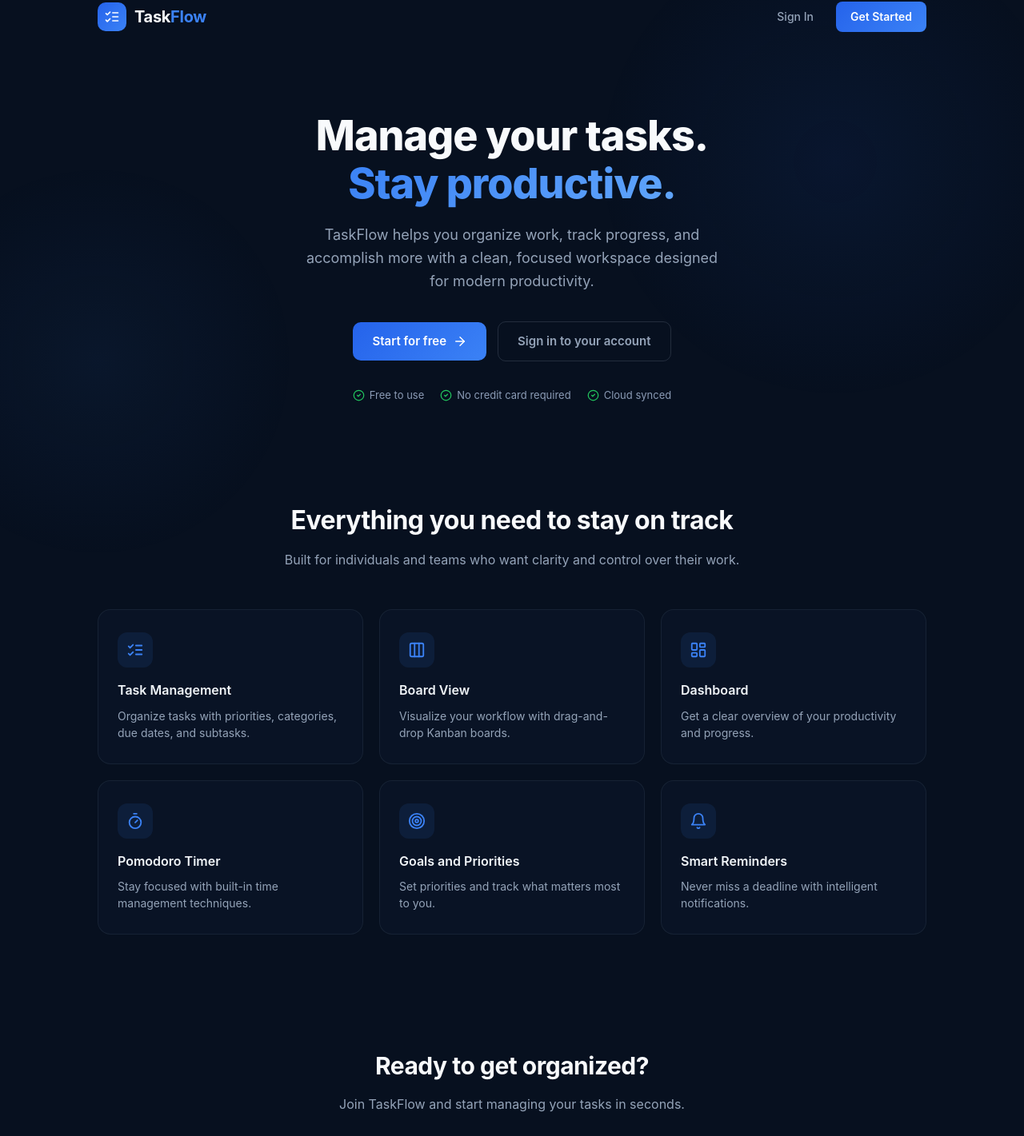
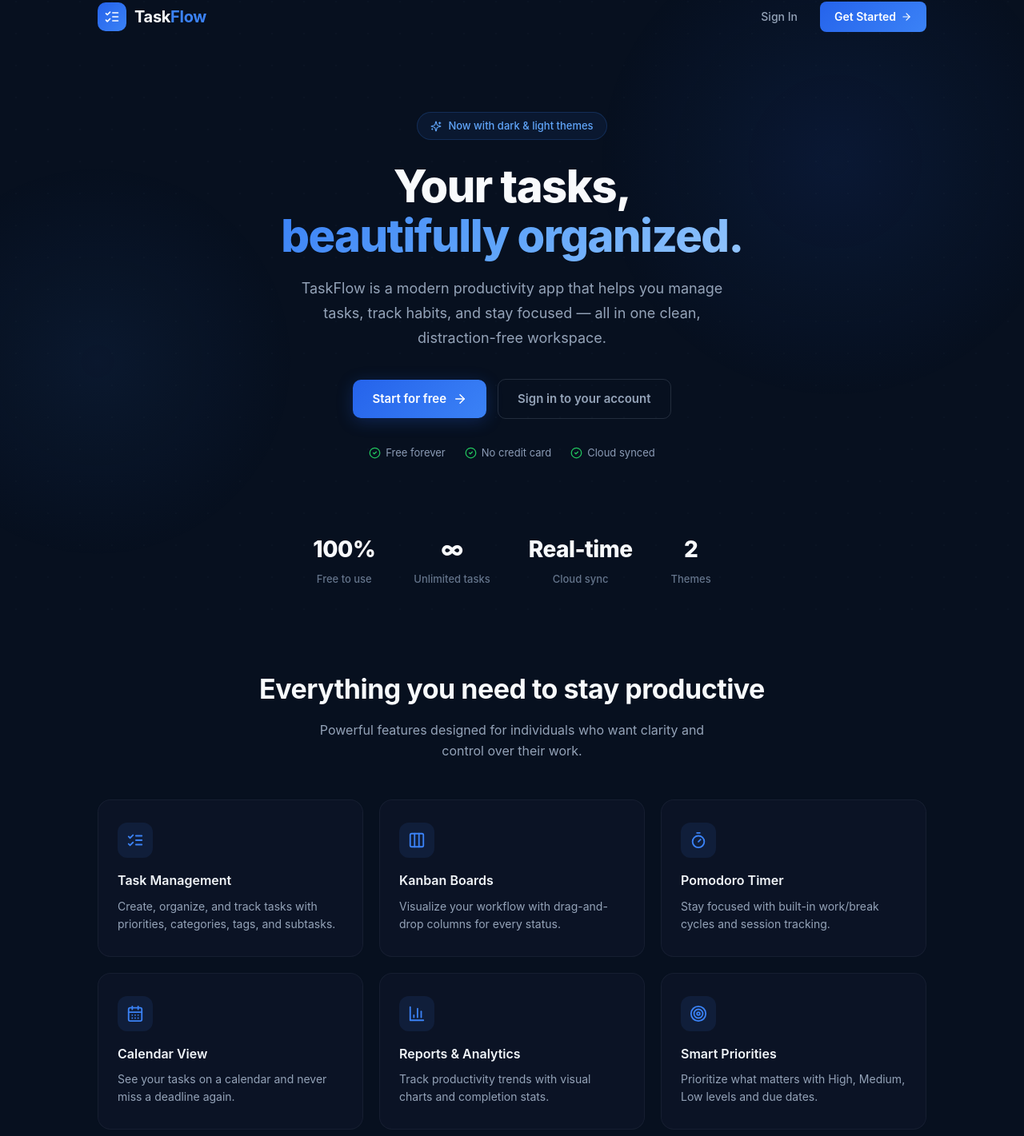
Before and after one commit to josntndr/kiro-todo-v2, a React (Vite) app: page / in a window 1280 px wide. Shown: the part 18-1439 px from the top of the page at 80% size. Built offline with nearby package versions, Linux system fonts and the light colour scheme; no server answers.

Commit message:
feat: update landing page with improved design, stats section, and why section

```diff
--- a/src/pages/LandingPage.css
+++ b/src/pages/LandingPage.css
@@ -1,5 +1,4 @@
 /* ===== Landing Page ===== */
-
 .landing-page {
   position: relative;
   min-height: 100dvh;
@@ -9,444 +8,109 @@
   overflow-x: hidden;
 }
 
-/* Background Glows */
-.landing-bg-glow {
-  position: fixed;
-  border-radius: 50%;
-  pointer-events: none;
-}
-
-.landing-bg-glow--1 {
-  top: -10%;
-  right: -5%;
-  width: 600px;
-  height: 600px;
-  background: radial-gradient(circle, rgba(37, 99, 235, 0.08) 0%, transparent 70%);
-}
-
-.landing-bg-glow--2 {
-  bottom: 10%;
-  left: -10%;
-  width: 500px;
-  height: 500px;
-  background: radial-gradient(circle, rgba(59, 130, 246, 0.06) 0%, transparent 70%);
-}
+/* Background */
+.landing-bg-glow { position: fixed; border-radius: 50%; pointer-events: none; }
+.landing-bg-glow--1 { top: -10%; right: -5%; width: 600px; height: 600px; background: radial-gradient(circle, rgba(37, 99, 235, 0.1) 0%, transparent 70%); }
+.landing-bg-glow--2 { bottom: 10%; left: -10%; width: 500px; height: 500px; background: radial-gradient(circle, rgba(59, 130, 246, 0.07) 0%, transparent 70%); }
+.landing-bg-grid { position: fixed; inset: 0; background-image: radial-gradient(rgba(148, 163, 184, 0.03) 1px, transparent 1px); background-size: 40px 40px; pointer-events: none; }
 
 /* Navigation */
-.landing-nav {
-  position: relative;
-  display: flex;
-  align-items: center;
-  justify-content: space-between;
-  max-width: 1100px;
-  margin: 0 auto;
-  padding: 20px 32px;
-}
-
-.landing-nav-brand {
-  display: flex;
-  align-items: center;
-  gap: 10px;
-}
-
-.landing-nav-logo {
-  display: flex;
-  align-items: center;
-  justify-content: center;
-  width: 36px;
-  height: 36px;
-  border-radius: 10px;
-  background: linear-gradient(135deg, #2563eb, #3b82f6);
-  color: #ffffff;
-}
-
-.landing-nav-name {
-  font-size: 20px;
-  font-weight: 700;
-  letter-spacing: -0.3px;
-}
-
-.landing-nav-task {
-  color: #f8fafc;
-}
-
-.landing-nav-flow {
-  color: #3b82f6;
-}
-
-.landing-nav-links {
-  display: flex;
-  align-items: center;
-  gap: 12px;
-}
-
-.landing-nav-link {
-  padding: 8px 16px;
-  font-size: 14px;
-  font-weight: 500;
-  color: #94a3b8;
-  text-decoration: none;
-  border-radius: 8px;
-  transition: color 0.15s ease, background 0.15s ease;
-}
-
-.landing-nav-link:hover {
-  color: #f1f5f9;
-  background: rgba(148, 163, 184, 0.08);
-}
-
-.landing-nav-cta {
-  padding: 8px 18px;
-  font-size: 14px;
-  font-weight: 600;
-  color: #ffffff;
-  text-decoration: none;
-  background: linear-gradient(135deg, #2563eb, #3b82f6);
-  border-radius: 8px;
-  transition: filter 0.15s ease, transform 0.15s ease;
-}
-
-.landing-nav-cta:hover {
-  filter: brightness(1.1);
-  transform: translateY(-1px);
-}
+.landing-nav { position: relative; display: flex; align-items: center; justify-content: space-between; max-width: 1100px; margin: 0 auto; padding: 20px 32px; }
+.landing-nav-brand { display: flex; align-items: center; gap: 10px; }
+.landing-nav-logo { display: flex; align-items: center; justify-content: center; width: 36px; height: 36px; border-radius: 10px; background: linear-gradient(135deg, #2563eb, #3b82f6); color: #fff; }
+.landing-nav-name { font-size: 20px; font-weight: 700; letter-spacing: -0.3px; }
+.landing-nav-task { color: #f8fafc; }
+.landing-nav-flow { color: #3b82f6; }
+.landing-nav-links { display: flex; align-items: center; gap: 12px; }
+.landing-nav-link { padding: 8px 16px; font-size: 14px; font-weight: 500; color: #94a3b8; text-decoration: none; border-radius: 8px; transition: all 0.2s; }
+.landing-nav-link:hover { color: #f1f5f9; background: rgba(148, 163, 184, 0.08); }
+.landing-nav-cta { display: inline-flex; align-items: center; gap: 6px; padding: 8px 18px; font-size: 14px; font-weight: 600; color: #fff; text-decoration: none; background: linear-gradient(135deg, #2563eb, #3b82f6); border-radius: 8px; transition: all 0.2s; }
+.landing-nav-cta:hover { filter: brightness(1.1); transform: translateY(-1px); }
 
 /* Hero */
-.landing-hero {
-  position: relative;
-  display: flex;
-  align-items: center;
-  justify-content: center;
-  padding: 80px 32px 60px;
-}
-
-.landing-hero-content {
-  max-width: 680px;
-  text-align: center;
-}
-
-.landing-hero-title {
-  font-size: 52px;
-  font-weight: 800;
-  line-height: 1.15;
-  letter-spacing: -1px;
-  margin: 0 0 20px 0;
-  color: #f8fafc;
-}
-
-.landing-hero-highlight {
-  background: linear-gradient(135deg, #3b82f6, #60a5fa);
-  -webkit-background-clip: text;
-  -webkit-text-fill-color: transparent;
-  background-clip: text;
-}
-
-.landing-hero-subtitle {
-  font-size: 18px;
-  line-height: 1.6;
-  color: #94a3b8;
-  margin: 0 0 36px 0;
-  max-width: 540px;
-  margin-left: auto;
-  margin-right: auto;
-}
-
-.landing-hero-actions {
-  display: flex;
-  align-items: center;
-  justify-content: center;
-  gap: 14px;
-  flex-wrap: wrap;
-  margin-bottom: 32px;
-}
-
-.landing-hero-social-proof {
-  display: flex;
-  align-items: center;
-  justify-content: center;
-  gap: 20px;
-  flex-wrap: wrap;
-}
-
-.landing-hero-checks {
-  display: flex;
-  align-items: center;
-  gap: 6px;
-  font-size: 13px;
-  color: #8b9bb5;
-}
-
-.landing-hero-checks svg {
-  color: #22c55e;
-}
+.landing-hero { position: relative; display: flex; flex-direction: column; align-items: center; text-align: center; padding: 80px 32px 48px; }
+.landing-hero-badge { display: inline-flex; align-items: center; gap: 8px; padding: 6px 16px; border-radius: 999px; background: rgba(59, 130, 246, 0.08); border: 1px solid rgba(59, 130, 246, 0.2); color: #60a5fa; font-size: 13px; font-weight: 500; margin-bottom: 28px; }
+.landing-hero-title { font-size: 56px; font-weight: 800; line-height: 1.1; letter-spacing: -1.5px; margin: 0 0 20px; color: #f8fafc; }
+.landing-hero-highlight { background: linear-gradient(135deg, #3b82f6, #60a5fa, #93c5fd); -webkit-background-clip: text; -webkit-text-fill-color: transparent; background-clip: text; }
+.landing-hero-subtitle { font-size: 18px; line-height: 1.7; color: #94a3b8; margin: 0 0 36px; max-width: 560px; }
+.landing-hero-actions { display: flex; align-items: center; justify-content: center; gap: 14px; flex-wrap: wrap; margin-bottom: 32px; }
+.landing-hero-social-proof { display: flex; align-items: center; justify-content: center; gap: 24px; flex-wrap: wrap; }
+.landing-hero-checks { display: flex; align-items: center; gap: 6px; font-size: 13px; color: #8b9bb5; }
+.landing-hero-checks svg { color: #22c55e; }
 
 /* Buttons */
-.landing-btn {
-  display: inline-flex;
-  align-items: center;
-  gap: 8px;
-  padding: 12px 24px;
-  border-radius: 10px;
-  font-size: 15px;
-  font-weight: 600;
-  text-decoration: none;
-  transition: transform 0.15s ease, filter 0.15s ease, background 0.15s ease, border-color 0.15s ease;
-  cursor: pointer;
-  border: none;
-  font-family: inherit;
-}
+.landing-btn { display: inline-flex; align-items: center; gap: 8px; padding: 12px 24px; border-radius: 10px; font-size: 15px; font-weight: 600; text-decoration: none; transition: all 0.2s; cursor: pointer; border: none; font-family: inherit; }
+.landing-btn--primary { background: linear-gradient(135deg, #2563eb, #3b82f6); color: #fff; box-shadow: 0 4px 20px rgba(37, 99, 235, 0.25); }
+.landing-btn--primary:hover { filter: brightness(1.1); transform: translateY(-2px); box-shadow: 0 8px 30px rgba(37, 99, 235, 0.35); }
+.landing-btn--secondary { background: transparent; color: #94a3b8; border: 1px solid rgba(148, 163, 184, 0.2); }
+.landing-btn--secondary:hover { color: #e2e8f0; border-color: rgba(148, 163, 184, 0.4); background: rgba(148, 163, 184, 0.05); }
+.landing-btn--lg { padding: 14px 28px; font-size: 16px; }
 
-.landing-btn--primary {
-  background: linear-gradient(135deg, #2563eb, #3b82f6);
-  color: #ffffff;
-}
-
-.landing-btn--primary:hover {
-  filter: brightness(1.1);
-  transform: translateY(-1px);
-}
-
-.landing-btn--secondary {
-  background: transparent;
-  color: #94a3b8;
-  border: 1px solid rgba(148, 163, 184, 0.2);
-}
-
-.landing-btn--secondary:hover {
-  color: #e2e8f0;
-  border-color: rgba(148, 163, 184, 0.4);
-  background: rgba(148, 163, 184, 0.05);
-}
-
-.landing-btn--lg {
-  padding: 14px 28px;
-  font-size: 16px;
-}
+/* Stats */
+.landing-stats { position: relative; display: flex; align-items: center; justify-content: center; gap: 48px; max-width: 700px; margin: 0 auto; padding: 40px 32px; }
+.landing-stat-item { display: flex; flex-direction: column; align-items: center; gap: 4px; }
+.landing-stat-value { font-size: 28px; font-weight: 800; color: #f8fafc; letter-spacing: -0.5px; }
+.landing-stat-label { font-size: 13px; color: #64748b; font-weight: 500; }
 
 /* Features */
-.landing-features {
-  position: relative;
-  max-width: 1100px;
-  margin: 0 auto;
-  padding: 60px 32px 80px;
-}
+.landing-features { position: relative; max-width: 1100px; margin: 0 auto; padding: 60px 32px 80px; }
+.landing-features-header { text-align: center; margin-bottom: 48px; }
+.landing-features-title { font-size: 34px; font-weight: 700; margin: 0 0 12px; letter-spacing: -0.5px; color: #f8fafc; }
+.landing-features-subtitle { font-size: 16px; color: #94a3b8; margin: 0; max-width: 500px; margin-left: auto; margin-right: auto; }
+.landing-features-grid { display: grid; grid-template-columns: repeat(3, 1fr); gap: 20px; }
+.landing-feature-card { padding: 28px 24px; background: rgba(15, 23, 42, 0.6); border: 1px solid rgba(148, 163, 184, 0.08); border-radius: 16px; backdrop-filter: blur(4px); transition: all 0.2s; }
+.landing-feature-card:hover { border-color: rgba(59, 130, 246, 0.25); transform: translateY(-3px); box-shadow: 0 12px 32px rgba(0, 0, 0, 0.2); }
+.landing-feature-icon { display: flex; align-items: center; justify-content: center; width: 44px; height: 44px; border-radius: 12px; background: rgba(59, 130, 246, 0.1); color: #3b82f6; margin-bottom: 16px; }
+.landing-feature-title { font-size: 16px; font-weight: 600; margin: 0 0 8px; color: #f1f5f9; }
+.landing-feature-desc { font-size: 14px; line-height: 1.6; color: #94a3b8; margin: 0; }
 
-.landing-features-header {
-  text-align: center;
-  margin-bottom: 48px;
-}
+/* Why Section */
+.landing-why { position: relative; max-width: 900px; margin: 0 auto; padding: 40px 32px 80px; }
+.landing-why-title { font-size: 28px; font-weight: 700; text-align: center; margin: 0 0 36px; color: #f8fafc; letter-spacing: -0.5px; }
+.landing-why-grid { display: grid; grid-template-columns: repeat(3, 1fr); gap: 20px; }
+.landing-why-card { text-align: center; padding: 32px 20px; background: rgba(15, 23, 42, 0.5); border: 1px solid rgba(148, 163, 184, 0.06); border-radius: 16px; transition: all 0.2s; }
+.landing-why-card:hover { border-color: rgba(59, 130, 246, 0.2); transform: translateY(-2px); }
+.landing-why-icon { color: #3b82f6; margin-bottom: 12px; }
+.landing-why-card h3 { font-size: 16px; font-weight: 600; color: #f1f5f9; margin: 0 0 8px; }
+.landing-why-card p { font-size: 14px; color: #94a3b8; margin: 0; line-height: 1.5; }
 
-.landing-features-title {
-  font-size: 32px;
-  font-weight: 700;
-  margin: 0 0 12px 0;
-  letter-spacing: -0.5px;
-  color: #f8fafc;
-}
-
-.landing-features-subtitle {
-  font-size: 16px;
-  color: #94a3b8;
-  margin: 0;
-}
-
-.landing-features-grid {
-  display: grid;
-  grid-template-columns: repeat(3, 1fr);
-  gap: 20px;
-}
-
-.landing-feature-card {
-  padding: 28px 24px;
-  background: rgba(11, 22, 41, 0.7);
-  border: 1px solid rgba(148, 163, 184, 0.1);
-  border-radius: 16px;
-  transition: border-color 0.2s ease, transform 0.2s ease;
-}
-
-.landing-feature-card:hover {
-  border-color: rgba(59, 130, 246, 0.25);
-  transform: translateY(-2px);
-}
-
-.landing-feature-icon {
-  display: flex;
-  align-items: center;
-  justify-content: center;
-  width: 44px;
-  height: 44px;
-  border-radius: 12px;
-  background: rgba(59, 130, 246, 0.1);
-  color: #3b82f6;
-  margin-bottom: 16px;
-}
-
-.landing-feature-title {
-  font-size: 16px;
-  font-weight: 600;
-  margin: 0 0 8px 0;
-  color: #f1f5f9;
-}
-
-.landing-feature-desc {
-  font-size: 14px;
-  line-height: 1.5;
-  color: #94a3b8;
-  margin: 0;
-}
-
-/* CTA Section */
-.landing-cta {
-  position: relative;
-  text-align: center;
-  padding: 60px 32px 80px;
-  max-width: 600px;
-  margin: 0 auto;
-}
-
-.landing-cta-title {
-  font-size: 30px;
-  font-weight: 700;
-  margin: 0 0 12px 0;
-  letter-spacing: -0.5px;
-}
-
-.landing-cta-subtitle {
-  font-size: 16px;
-  color: #94a3b8;
-  margin: 0 0 28px 0;
-}
+/* CTA */
+.landing-cta { position: relative; text-align: center; padding: 60px 32px 80px; max-width: 600px; margin: 0 auto; }
+.landing-cta-title { font-size: 32px; font-weight: 700; margin: 0 0 12px; letter-spacing: -0.5px; }
+.landing-cta-subtitle { font-size: 16px; color: #94a3b8; margin: 0 0 28px; }
 
 /* Footer */
-.landing-footer {
-  position: relative;
-  display: flex;
-  align-items: center;
-  justify-content: space-between;
-  max-width: 1100px;
-  margin: 0 auto;
-  padding: 24px 32px;
-  border-top: 1px solid rgba(148, 163, 184, 0.08);
-}
+.landing-footer { position: relative; display: flex; align-items: center; justify-content: space-between; max-width: 1100px; margin: 0 auto; padding: 24px 32px; border-top: 1px solid rgba(148, 163, 184, 0.08); }
+.landing-footer-brand { display: flex; align-items: center; gap: 8px; font-size: 14px; font-weight: 600; color: #8b9bb5; }
+.landing-footer-copy { font-size: 13px; color: #475569; margin: 0; }
 
-.landing-footer-brand {
-  display: flex;
-  align-items: center;
-  gap: 8px;
-  font-size: 14px;
-  font-weight: 600;
-  color: #8b9bb5;
-}
-
-.landing-footer-copy {
-  font-size: 13px;
-  color: #475569;
-  margin: 0;
-}
-
-/* ===== Responsive ===== */
-
+/* Responsive */
 @media (max-width: 768px) {
-  .landing-hero {
-    padding: 60px 24px 40px;
-  }
-
-  .landing-hero-title {
-    font-size: 36px;
-  }
-
-  .landing-hero-subtitle {
-    font-size: 16px;
-  }
-
-  .landing-features-grid {
-    grid-template-columns: repeat(2, 1fr);
-    gap: 14px;
-  }
-
-  .landing-features-title {
-    font-size: 26px;
-  }
-
-  .landing-nav {
-    padding: 16px 20px;
-  }
-
-  .landing-features {
-    padding: 40px 20px 60px;
-  }
-
-  .landing-cta {
-    padding: 40px 20px 60px;
-  }
-
-  .landing-footer {
-    padding: 20px;
-    flex-direction: column;
-    gap: 8px;
-  }
+  .landing-hero { padding: 60px 24px 40px; }
+  .landing-hero-title { font-size: 38px; }
+  .landing-hero-subtitle { font-size: 16px; }
+  .landing-features-grid { grid-template-columns: repeat(2, 1fr); gap: 14px; }
+  .landing-why-grid { grid-template-columns: 1fr; gap: 14px; }
+  .landing-features-title { font-size: 26px; }
+  .landing-stats { gap: 24px; flex-wrap: wrap; }
+  .landing-stat-value { font-size: 22px; }
+  .landing-nav { padding: 16px 20px; }
+  .landing-features { padding: 40px 20px 60px; }
+  .landing-cta { padding: 40px 20px 60px; }
+  .landing-footer { padding: 20px; flex-direction: column; gap: 8px; }
 }
 
 @media (max-width: 480px) {
-  .landing-hero-title {
-    font-size: 30px;
-  }
-
-  .landing-hero-subtitle {
-    font-size: 15px;
-  }
-
-  .landing-hero-actions {
-    flex-direction: column;
-    align-items: stretch;
-  }
-
-  .landing-btn {
-    justify-content: center;
-  }
-
-  .landing-hero-social-proof {
-    flex-direction: column;
-    gap: 8px;
-  }
-
-  .landing-features-grid {
-    grid-template-columns: 1fr;
-  }
-
-  .landing-cta-title {
-    font-size: 24px;
-  }
+  .landing-hero-title { font-size: 30px; }
+  .landing-hero-badge { font-size: 12px; padding: 5px 12px; }
+  .landing-hero-actions { flex-direction: column; align-items: stretch; }
+  .landing-btn { justify-content: center; }
+  .landing-hero-social-proof { flex-direction: column; gap: 8px; }
+  .landing-features-grid { grid-template-columns: 1fr; }
+  .landing-cta-title { font-size: 24px; }
+  .landing-stats { gap: 16px; }
 }
 
-@media (max-width: 375px) {
-  .landing-hero-title {
-    font-size: 26px;
-  }
-
-  .landing-nav-link {
-    padding: 6px 10px;
-    font-size: 13px;
-  }
-
-  .landing-nav-cta {
-    padding: 6px 12px;
-    font-size: 13px;
-  }
+@media (prefers-reduced-motion: reduce) {
+  .landing-nav-cta, .landing-btn, .landing-feature-card, .landing-why-card { transition: none; transform: none; }
 }
-
-/* Reduced Motion */
-@media (prefers-reduced-motion: reduce) {
-  .landing-nav-cta,
-  .landing-btn,
-  .landing-feature-card {
-    transition: none;
-    transform: none;
-  }
-
-  .landing-btn:hover,
-  .landing-nav-cta:hover,
-  .landing-feature-card:hover {
-    transform: none;
-  }
-}
--- a/src/pages/LandingPage.jsx
+++ b/src/pages/LandingPage.jsx
@@ -2,13 +2,15 @@ import { Link } from 'react-router-dom';
 import {
   ListChecks,
   CheckCircle2,
-  LayoutDashboard,
   Timer,
   Target,
-  UsersRound,
   ArrowRight,
   Columns3,
-  Bell,
+  CalendarDays,
+  BarChart3,
+  Zap,
+  Shield,
+  Sparkles,
 } from 'lucide-react';
 import './LandingPage.css';
 
@@ -16,33 +18,40 @@ const FEATURES = [
   {
     icon: ListChecks,
     title: 'Task Management',
-    description: 'Organize tasks with priorities, categories, due dates, and subtasks.',
+    description: 'Create, organize, and track tasks with priorities, categories, tags, and subtasks.',
   },
   {
     icon: Columns3,
-    title: 'Board View',
-    description: 'Visualize your workflow with drag-and-drop Kanban boards.',
-  },
-  {
-    icon: LayoutDashboard,
-    title: 'Dashboard',
-    description: 'Get a clear overview of your productivity and progress.',
+    title: 'Kanban Boards',
+    description: 'Visualize your workflow with drag-and-drop columns for every status.',
   },
   {
     icon: Timer,
     title: 'Pomodoro Timer',
-    description: 'Stay focused with built-in time management techniques.',
+    description: 'Stay focused with built-in work/break cycles and session tracking.',
+  },
+  {
+    icon: CalendarDays,
+    title: 'Calendar View',
+    description: 'See your tasks on a calendar and never miss a deadline again.',
+  },
+  {
+    icon: BarChart3,
+    title: 'Reports & Analytics',
+    description: 'Track productivity trends with visual charts and completion stats.',
   },
   {
     icon: Target,
-    title: 'Goals and Priorities',
-    description: 'Set priorities and track what matters most to you.',
+    title: 'Smart Priorities',
+    description: 'Prioritize what matters with High, Medium, Low levels and due dates.',
   },
-  {
-    icon: Bell,
-    title: 'Smart Reminders',
-    description: 'Never miss a deadline with intelligent notifications.',
-  },
+];
+
+const STATS = [
+  { value: '100%', label: 'Free to use' },
+  { value: '∞', label: 'Unlimited tasks' },
+  { value: 'Real-time', label: 'Cloud sync' },
+  { value: '2', label: 'Themes' },
 ];
 
 function LandingPage() {
@@ -51,6 +60,7 @@ function LandingPage() {
       {/* Background effects */}
       <div className="landing-bg-glow landing-bg-glow--1" aria-hidden="true" />
       <div className="landing-bg-glow landing-bg-glow--2" aria-hidden="true" />
+      <div className="landing-bg-grid" aria-hidden="true" />
 
       {/* Navigation */}
       <header className="landing-nav">
@@ -64,26 +74,27 @@ function LandingPage() {
           </span>
         </div>
         <nav className="landing-nav-links">
-          <Link to="/login" className="landing-nav-link">
-            Sign In
-          </Link>
+          <Link to="/login" className="landing-nav-link">Sign In</Link>
           <Link to="/register" className="landing-nav-cta">
-            Get Started
+            Get Started <ArrowRight size={14} />
           </Link>
         </nav>
       </header>
 
       {/* Hero Section */}
       <section className="landing-hero">
-        <div className="landing-hero-content">
+        <div className="landing-hero-badge">
+          <Sparkles size={14} />
+          <span>Now with dark & light themes</span>
+        </div>
         <h1 className="landing-hero-title">
-            Manage your tasks.
+          Your tasks,
           <br />
-            <span className="landing-hero-highlight">Stay productive.</span>
+          <span className="landing-hero-highlight">beautifully organized.</span>
         </h1>
         <p className="landing-hero-subtitle">
-            TaskFlow helps you organize work, track progress, and accomplish more
-            with a clean, focused workspace designed for modern productivity.
+          TaskFlow is a modern productivity app that helps you manage tasks, track habits,
+          and stay focused — all in one clean, distraction-free workspace.
         </p>
         <div className="landing-hero-actions">
           <Link to="/register" className="landing-btn landing-btn--primary">
@@ -97,26 +108,35 @@ function LandingPage() {
         <div className="landing-hero-social-proof">
           <div className="landing-hero-checks">
             <CheckCircle2 size={15} aria-hidden="true" />
-              <span>Free to use</span>
+            <span>Free forever</span>
           </div>
           <div className="landing-hero-checks">
             <CheckCircle2 size={15} aria-hidden="true" />
-              <span>No credit card required</span>
+            <span>No credit card</span>
           </div>
           <div className="landing-hero-checks">
             <CheckCircle2 size={15} aria-hidden="true" />
             <span>Cloud synced</span>
           </div>
         </div>
+      </section>
+
+      {/* Stats Bar */}
+      <section className="landing-stats">
+        {STATS.map((stat) => (
+          <div key={stat.label} className="landing-stat-item">
+            <span className="landing-stat-value">{stat.value}</span>
+            <span className="landing-stat-label">{stat.label}</span>
           </div>
+        ))}
       </section>
 
       {/* Features Section */}
       <section className="landing-features">
         <div className="landing-features-header">
-          <h2 className="landing-features-title">Everything you need to stay on track</h2>
+          <h2 className="landing-features-title">Everything you need to stay productive</h2>
           <p className="landing-features-subtitle">
-            Built for individuals and teams who want clarity and control over their work.
+            Powerful features designed for individuals who want clarity and control over their work.
           </p>
         </div>
         <div className="landing-features-grid">
@@ -135,11 +155,33 @@ function LandingPage() {
         </div>
       </section>
 
+      {/* Why TaskFlow Section */}
+      <section className="landing-why">
+        <h2 className="landing-why-title">Why choose TaskFlow?</h2>
+        <div className="landing-why-grid">
+          <div className="landing-why-card">
+            <Zap size={24} className="landing-why-icon" />
+            <h3>Lightning Fast</h3>
+            <p>Built with modern tech for instant load times and smooth interactions.</p>
+          </div>
+          <div className="landing-why-card">
+            <Shield size={24} className="landing-why-icon" />
+            <h3>Secure & Private</h3>
+            <p>Your data is encrypted and stored securely with Firebase authentication.</p>
+          </div>
+          <div className="landing-why-card">
+            <Sparkles size={24} className="landing-why-icon" />
+            <h3>Beautiful Design</h3>
+            <p>A clean, modern interface with dark and light themes that you'll love using.</p>
+          </div>
+        </div>
+      </section>
+
       {/* CTA Section */}
       <section className="landing-cta">
         <h2 className="landing-cta-title">Ready to get organized?</h2>
         <p className="landing-cta-subtitle">
-          Join TaskFlow and start managing your tasks in seconds.
+          Join TaskFlow today and start managing your tasks in seconds. No setup required.
         </p>
         <Link to="/register" className="landing-btn landing-btn--primary landing-btn--lg">
           Create your free account
@@ -153,7 +195,7 @@ function LandingPage() {
           <ListChecks size={16} aria-hidden="true" />
           <span>TaskFlow</span>
         </div>
-        <p className="landing-footer-copy">Built for productivity.</p>
+        <p className="landing-footer-copy">© 2025 TaskFlow. Built for productivity.</p>
       </footer>
     </div>
   );
```
Lines whose indentation alone changed are shown as unchanged.
